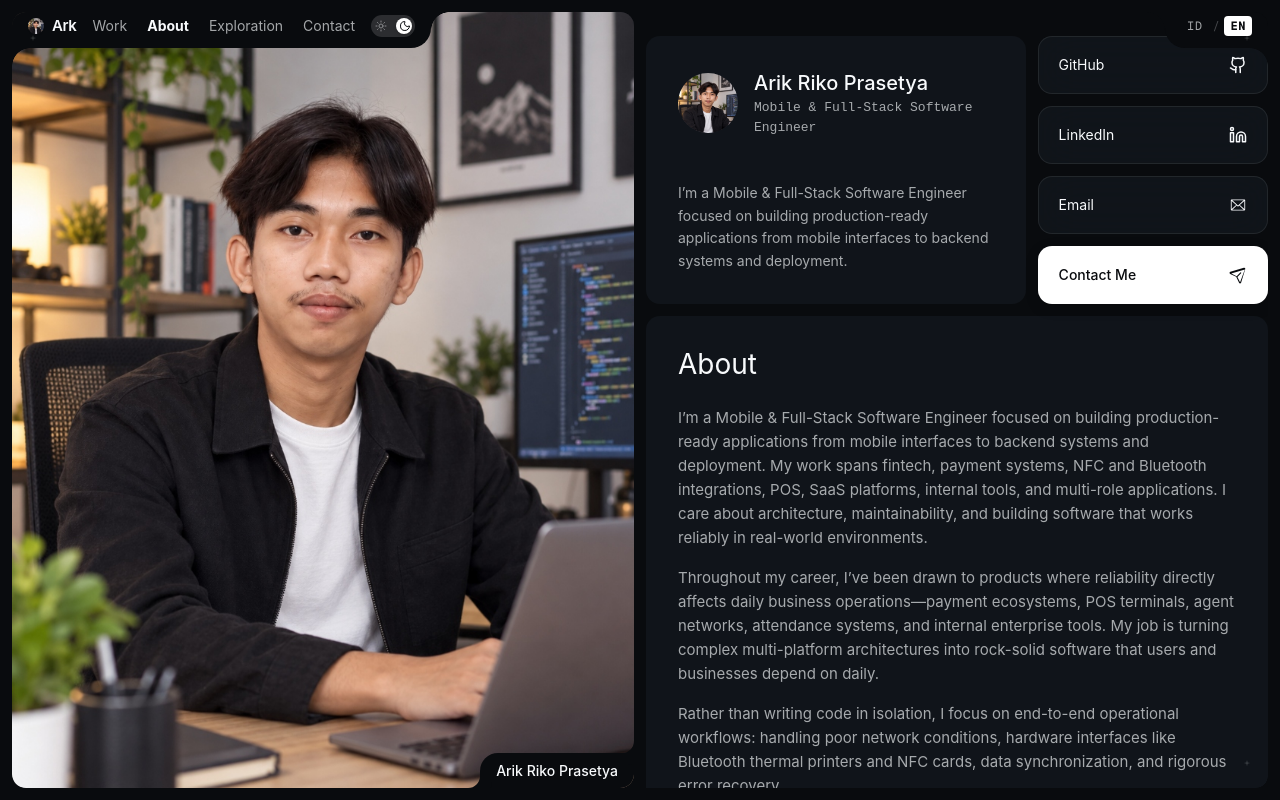
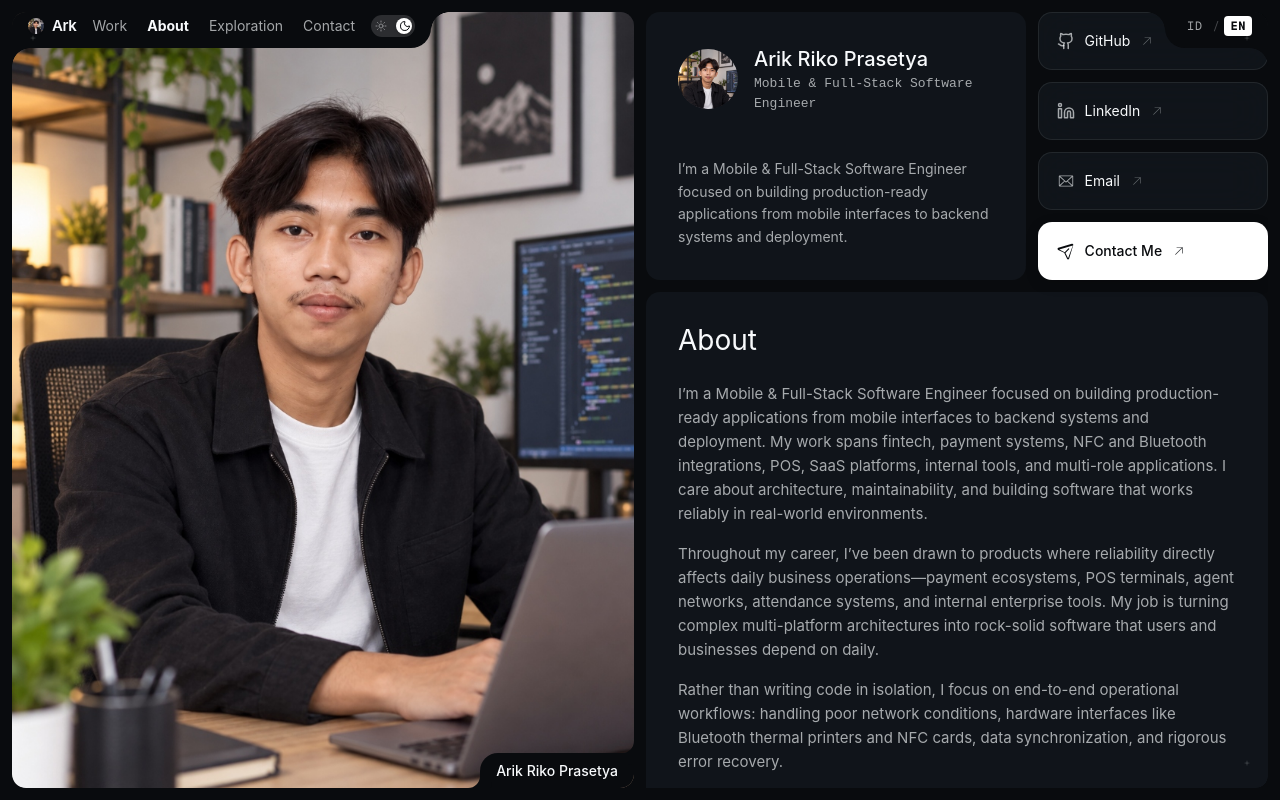
Before and after one commit to rikoarik/my-portfolio-v4, a Next.js app: page /about in a window 1280 px wide. Shown: the top 800 px of the page. Built offline with nearby package versions, Linux system fonts and the light colour scheme; a web font is replaced by a local one.

Commit message:
feat(about): move social cards to top and place icons on left side to prevent header toggle overlap

```diff
--- a/src/app/(public)/about/page.tsx
+++ b/src/app/(public)/about/page.tsx
@@ -276,58 +276,58 @@ export default async function AboutPage() {
 
           <div className="social-stack about-social-stack">
             <a
-              className="social-card"
+              className="social-card group"
               href={profile.github_url || 'https://github.com/rikoarik'}
               target="_blank"
               rel="noopener noreferrer"
             >
-              <span>GitHub</span>
-              <span className="social-card__icons">
-                <span className="social-card__icon flex items-center justify-center">
+              <span className="flex items-center gap-2.5 min-w-0">
+                <span className="social-card__lead-icon flex items-center justify-center shrink-0">
                   <GithubIcon />
                 </span>
-                <span className="social-card__icon social-card__icon--arrow flex items-center justify-center">
+                <span className="font-normal truncate">GitHub</span>
+                <span className="social-card__arrow-inline flex items-center justify-center shrink-0">
                   <ArrowUpRightIcon />
                 </span>
               </span>
             </a>
             <a
-              className="social-card"
+              className="social-card group"
               href={profile.linkedin_url || 'https://linkedin.com/in/arikriko'}
               target="_blank"
               rel="noopener noreferrer"
             >
-              <span>LinkedIn</span>
-              <span className="social-card__icons">
-                <span className="social-card__icon flex items-center justify-center">
+              <span className="flex items-center gap-2.5 min-w-0">
+                <span className="social-card__lead-icon flex items-center justify-center shrink-0">
                   <LinkedinIcon />
                 </span>
-                <span className="social-card__icon social-card__icon--arrow flex items-center justify-center">
+                <span className="font-normal truncate">LinkedIn</span>
+                <span className="social-card__arrow-inline flex items-center justify-center shrink-0">
                   <ArrowUpRightIcon />
                 </span>
               </span>
             </a>
             <a
-              className="social-card"
+              className="social-card group"
               href={`mailto:${profile.email || 'arikrikoprasetya@gmail.com'}`}
             >
-              <span>Email</span>
-              <span className="social-card__icons">
-                <span className="social-card__icon flex items-center justify-center">
+              <span className="flex items-center gap-2.5 min-w-0">
+                <span className="social-card__lead-icon flex items-center justify-center shrink-0">
                   <MailIcon />
                 </span>
-                <span className="social-card__icon social-card__icon--arrow flex items-center justify-center">
+                <span className="font-normal truncate">Email</span>
+                <span className="social-card__arrow-inline flex items-center justify-center shrink-0">
                   <ArrowUpRightIcon />
                 </span>
               </span>
             </a>
-            <Link className="social-card social-card--contact" href="/contact">
-              <span>Contact Me</span>
-              <span className="social-card__icons">
-                <span className="social-card__icon flex items-center justify-center">
+            <Link className="social-card social-card--contact group" href="/contact">
+              <span className="flex items-center gap-2.5 min-w-0">
+                <span className="social-card__lead-icon flex items-center justify-center shrink-0">
                   <SendIcon />
                 </span>
-                <span className="social-card__icon social-card__icon--arrow flex items-center justify-center">
+                <span className="font-medium truncate">Contact Me</span>
+                <span className="social-card__arrow-inline flex items-center justify-center shrink-0">
                   <ArrowUpRightIcon />
                 </span>
               </span>
--- a/src/app/globals.css
+++ b/src/app/globals.css
@@ -854,12 +854,6 @@ html.lenis, html.lenis body {
   min-width: 0;
 }
 
-@media (min-width: 768px) {
-  .about-content {
-    padding-top: 24px;
-  }
-}
-
 /* Profile + Social in About */
 .about-profile-social {
   display: grid;
@@ -896,7 +890,44 @@ html.lenis, html.lenis body {
   }
   .about-social-stack .social-card {
     height: auto;
+    justify-content: flex-start;
+    padding: 0 18px;
   }
+}
+
+.about-social-stack .social-card__lead-icon {
+  width: 18px;
+  height: 18px;
+  color: var(--text-secondary);
+  transition: color 0.16s ease, transform 0.2s ease;
+}
+
+.about-social-stack .social-card:hover .social-card__lead-icon {
+  color: var(--text-primary);
+  transform: scale(1.08);
+}
+
+.about-social-stack .social-card--contact .social-card__lead-icon {
+  color: currentColor;
+}
+
+.about-social-stack .social-card__arrow-inline {
+  width: 14px;
+  height: 14px;
+  color: var(--text-secondary);
+  opacity: 0.55;
+  transition: opacity 0.16s ease, transform 0.2s ease, color 0.16s ease;
+}
+
+.about-social-stack .social-card:hover .social-card__arrow-inline {
+  opacity: 1;
+  color: var(--text-primary);
+  transform: translate(2px, -2px);
+}
+
+.about-social-stack .social-card--contact .social-card__arrow-inline {
+  color: currentColor;
+  opacity: 0.85;
 }
 
 .about-profile-card {
```
